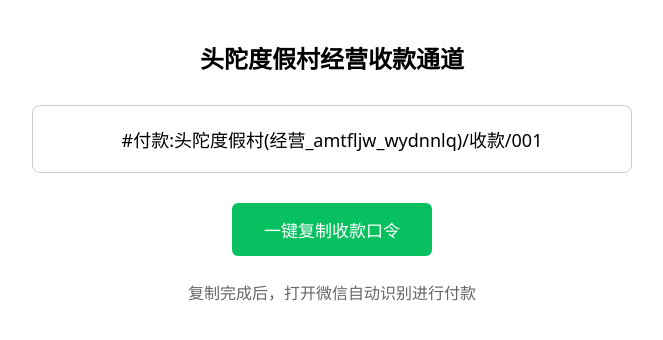
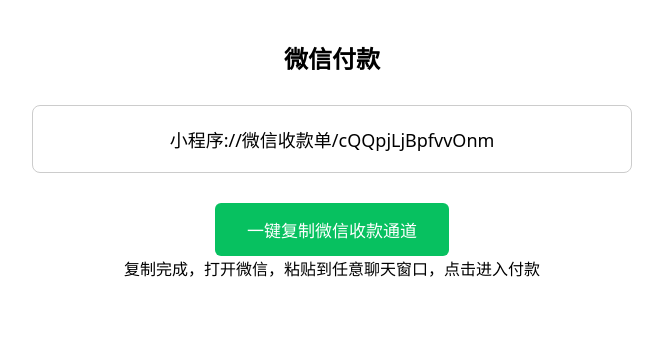
Before and after one commit to zhushengsi/toutuo-pay, a plain HTML site: page index.html in a window 1280 px wide. Shown: the whole page, without its empty margins (308-971 px from the left). Drawn offline with Linux system fonts and the light colour scheme.

Commit message:
Update index.html

```diff
--- a/index.html
+++ b/index.html
@@ -3,7 +3,7 @@
 <head>
 <meta charset="UTF-8">
 <meta name="viewport" content="width=device-width, initial-scale=1.0">
-<title>头陀度假村经营收款</title>
+<title>头陀村经营收款1.1</title>
 <style>
 *{margin:0;padding:0;box-sizing:border-box;font-family:system-ui}
 body{padding:40px 20px;text-align:center;background:#fff}
@@ -14,10 +14,11 @@
 </head>
 <body>
 <div class="box">
-<h2>头陀度假村经营收款通道</h2>
-<div class="text" id="payText">#付款:头陀度假村(经营_amtfljw_wydnnlq)/收款/001</div>
-<button onclick="copyText()">一键复制收款口令</button>
-<p style="margin-top:24px;color:#666">复制完成后，打开微信自动识别进行付款</p>
+  <div class="block">
+    <h2>微信付款</h2>
+    <div class="text" id="wechatText">小程序://微信收款单/cQQpjLjBpfvvOnm</div>
+    <button class="btn-wechat" onclick="copyWechat()">一键复制微信收款通道</button>
+    <p class="tips">复制完成，打开微信，粘贴到任意聊天窗口，点击进入付款</p>
 </div>
 <script>
 function copyText(){
```
